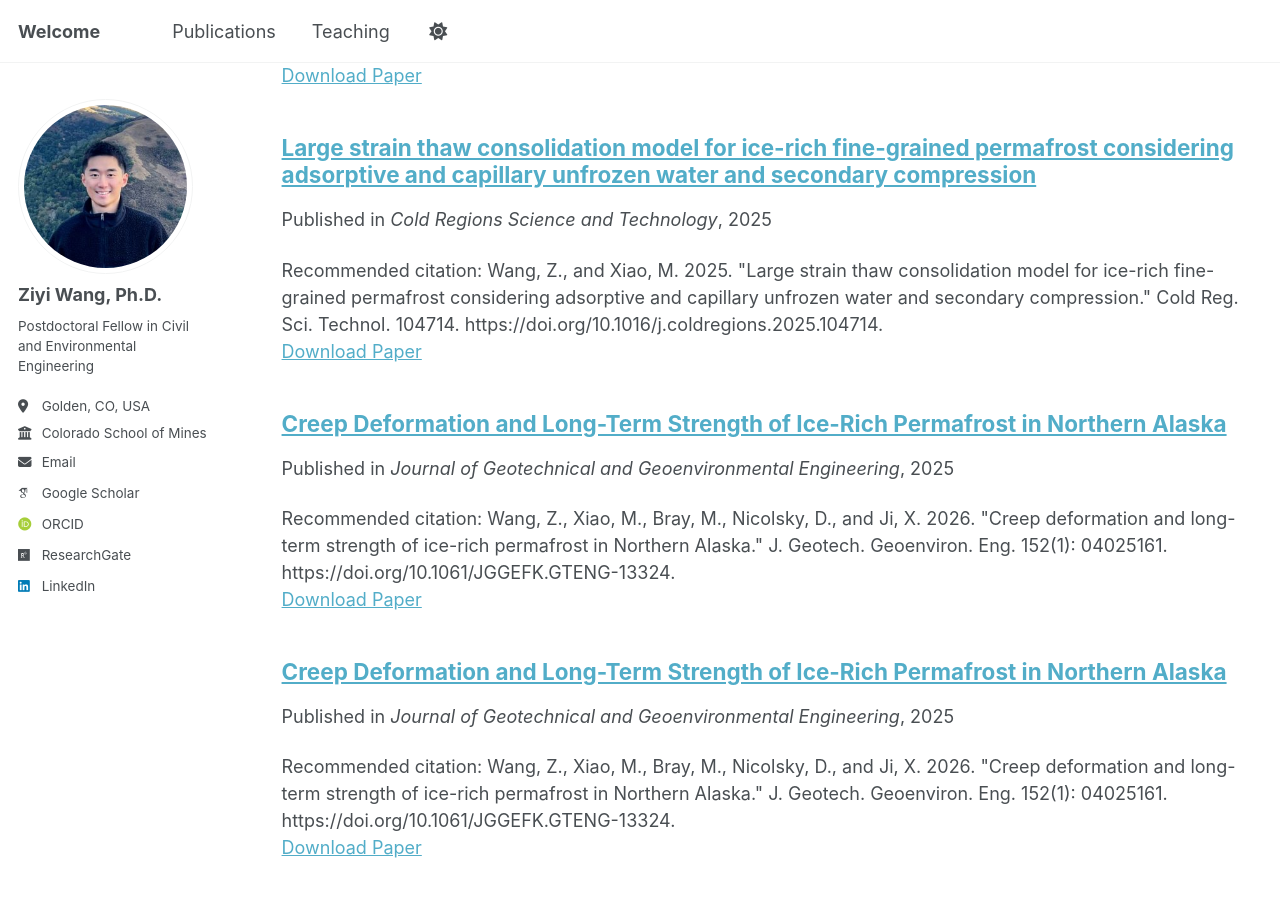
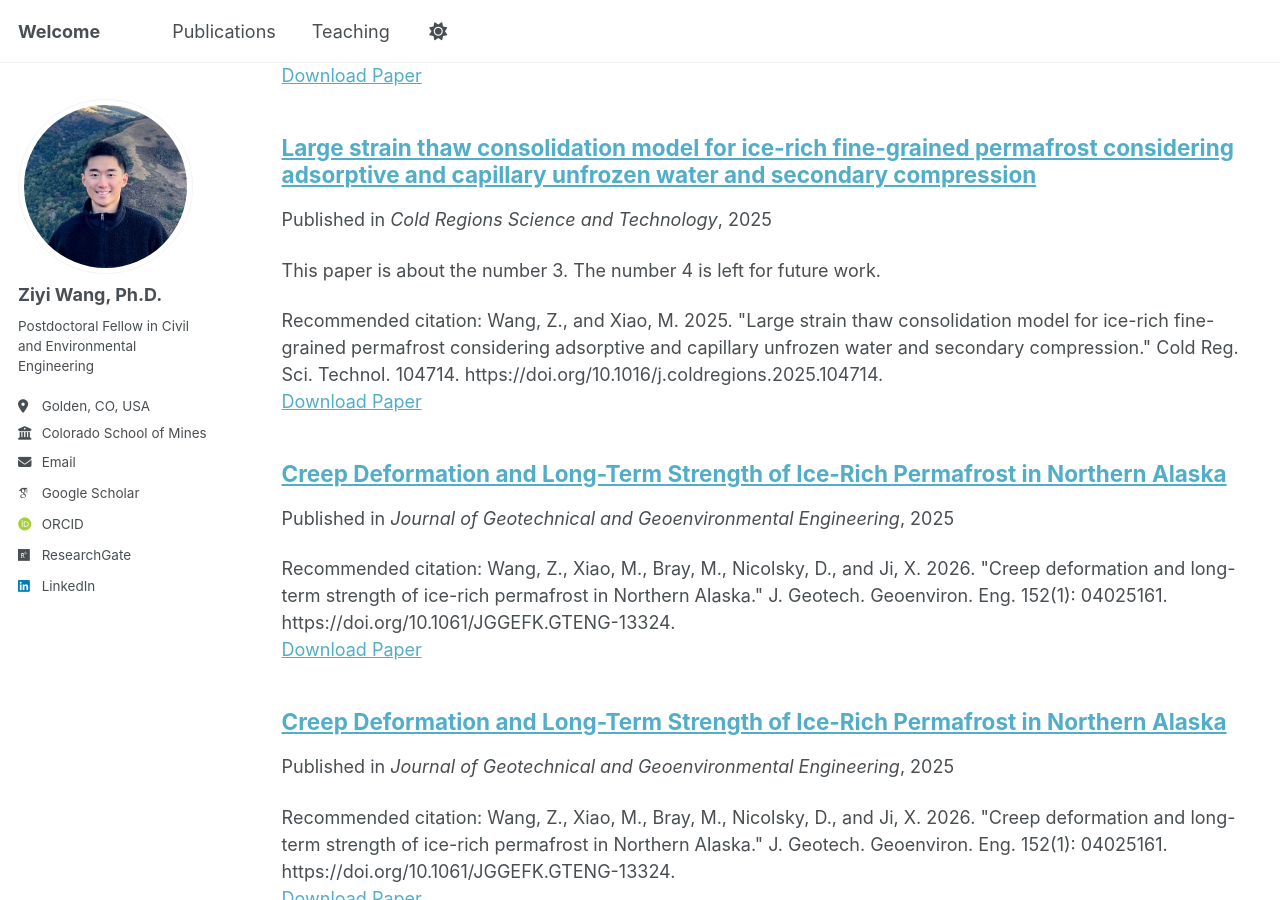
Before and after one commit to ziyiwang-ce/ziyiwang-ce.github.io, a Jekyll site: the page built from _pages/collection-archive.html, in a window 1280 px wide and 900 px high, scrolled down 2582 px. Built offline with Jekyll 4.4.1, drawn with Linux system fonts in a browser that asks for light colours; some web fonts are replaced; a script that is not in the unit is left out.

Commit message:
Update J7.md

```diff
--- a/_publications/J7.md
+++ b/_publications/J7.md
@@ -2,6 +2,8 @@
 title: "Large strain thaw consolidation model for ice-rich fine-grained permafrost considering adsorptive and capillary unfrozen water and secondary compression"
 collection: publications
 category: manuscripts
+permalink: /publication/J7
+excerpt: 'This paper is about the number 3. The number 4 is left for future work.'
 date: 2025-10-12
 venue: 'Cold Regions Science and Technology'
 paperurl: 'https://www.sciencedirect.com/science/article/pii/S0165232X25002976'
```
